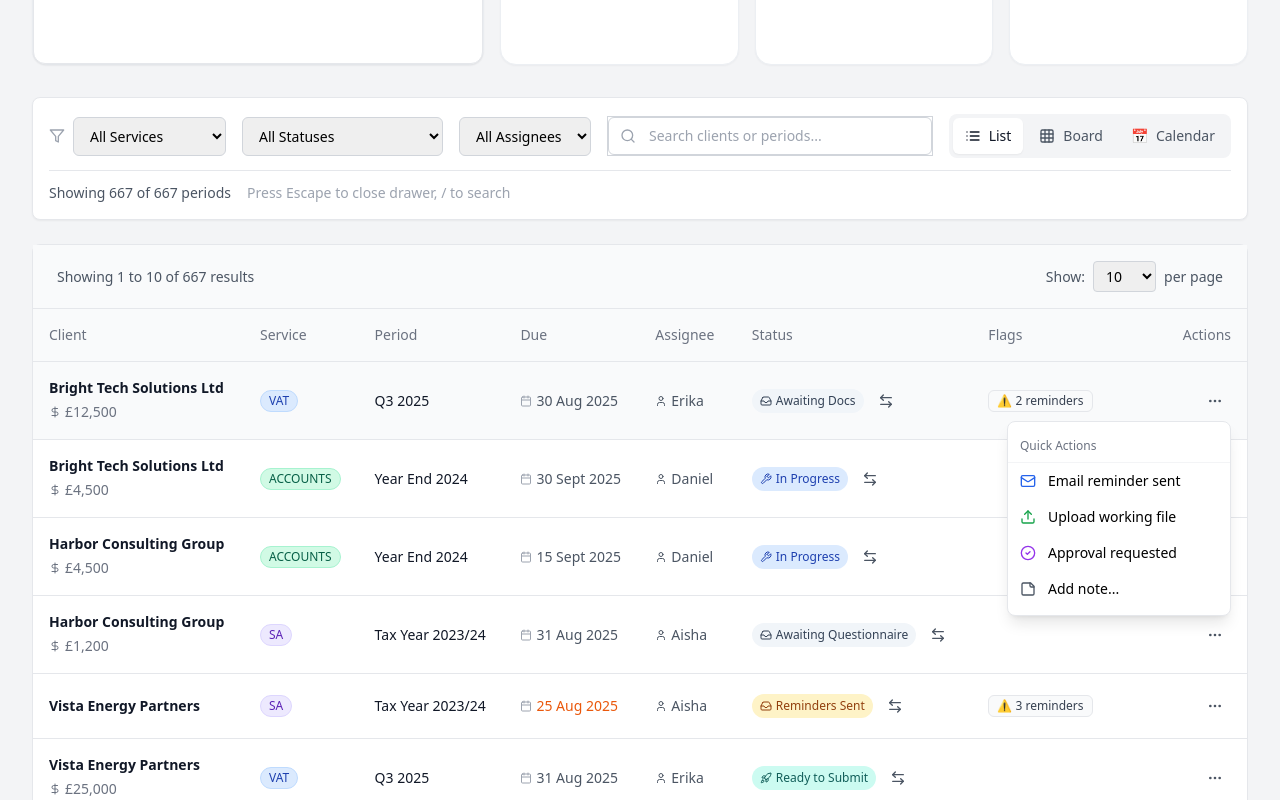
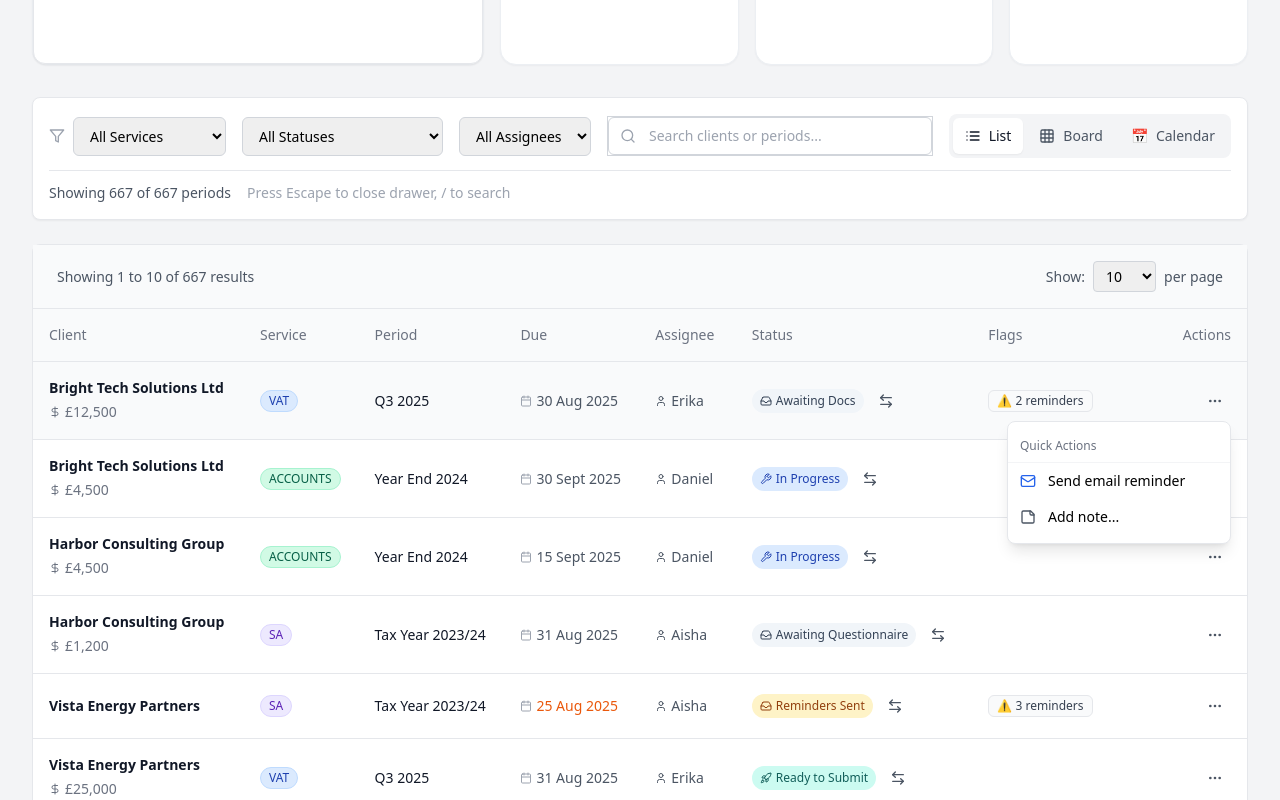
Before and after one commit to pinkbalaclava/Q7, a React (Vite) app: page /dashboard-v2 in a window 1280 px wide. Both pictures are taken after a click on the button 1215 px from the left and 1030 px from the top of the page. Shown: the part 630-1430 px from the top of the page. Built offline with nearby package versions, Linux system fonts and the light colour scheme.

Commit message:
Fix actions menu and ensure proper linking across platform

```diff
--- a/src/pages/DashboardV2/ContextualActionsMenu.tsx
+++ b/src/pages/DashboardV2/ContextualActionsMenu.tsx
@@ -115,23 +115,7 @@ export function ContextualActionsMenu({ period, onChange }: Props) {
               className="w-full flex items-center gap-3 px-3 py-2 text-sm text-left hover:bg-gray-50 transition-colors"
             >
               <Mail className="w-4 h-4 text-blue-600" />
-              <span>Email reminder sent</span>
-            </button>
-
-            <button
-              onClick={handleUploadWorking}
-              className="w-full flex items-center gap-3 px-3 py-2 text-sm text-left hover:bg-gray-50 transition-colors"
-            >
-              <Upload className="w-4 h-4 text-green-600" />
-              <span>Upload working file</span>
-            </button>
-
-            <button
-              onClick={handleRequestApproval}
-              className="w-full flex items-center gap-3 px-3 py-2 text-sm text-left hover:bg-gray-50 transition-colors"
-            >
-              <CheckCircle2 className="w-4 h-4 text-purple-600" />
-              <span>Approval requested</span>
+              <span>Send email reminder</span>
             </button>
 
             <button
```
